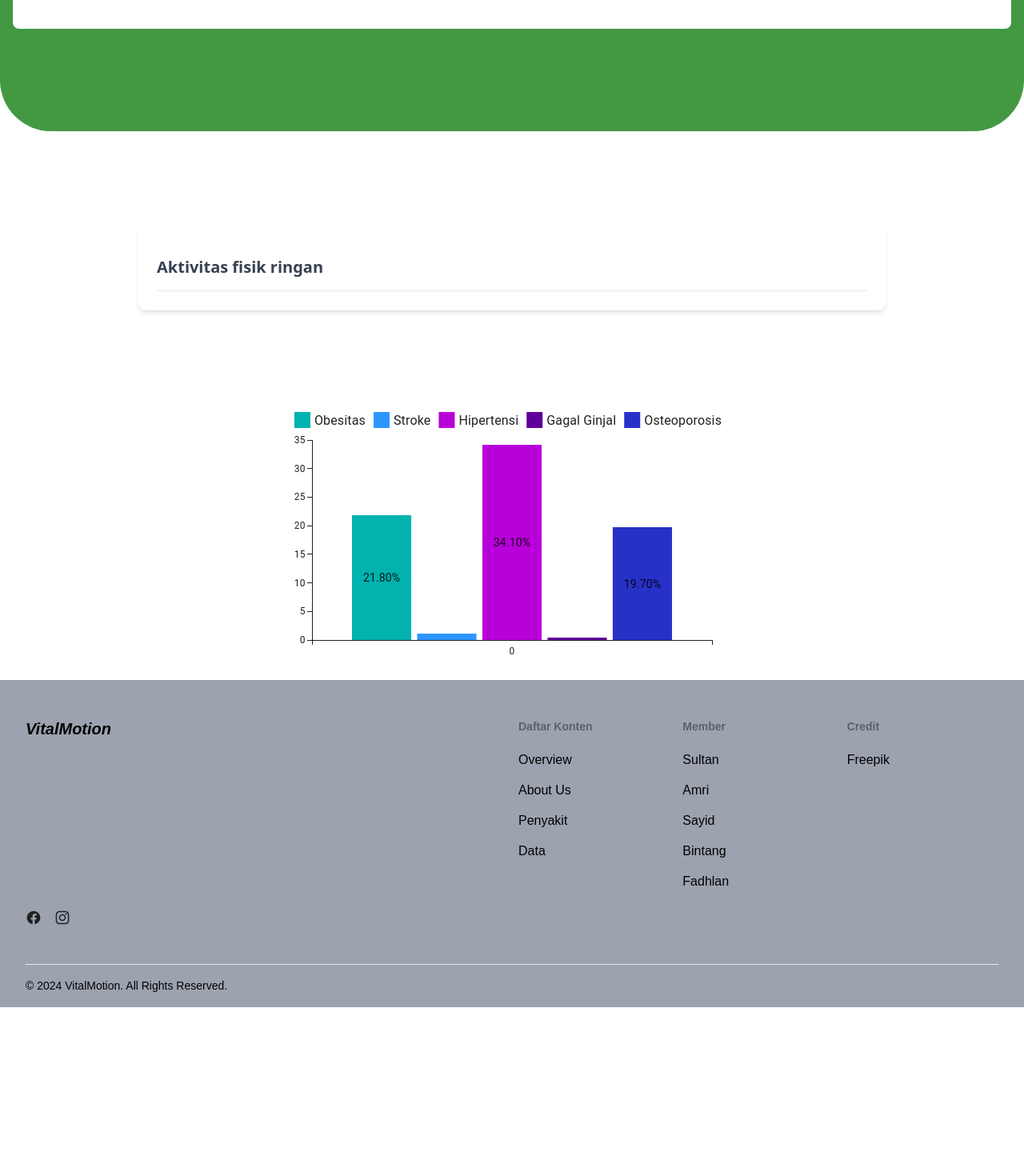
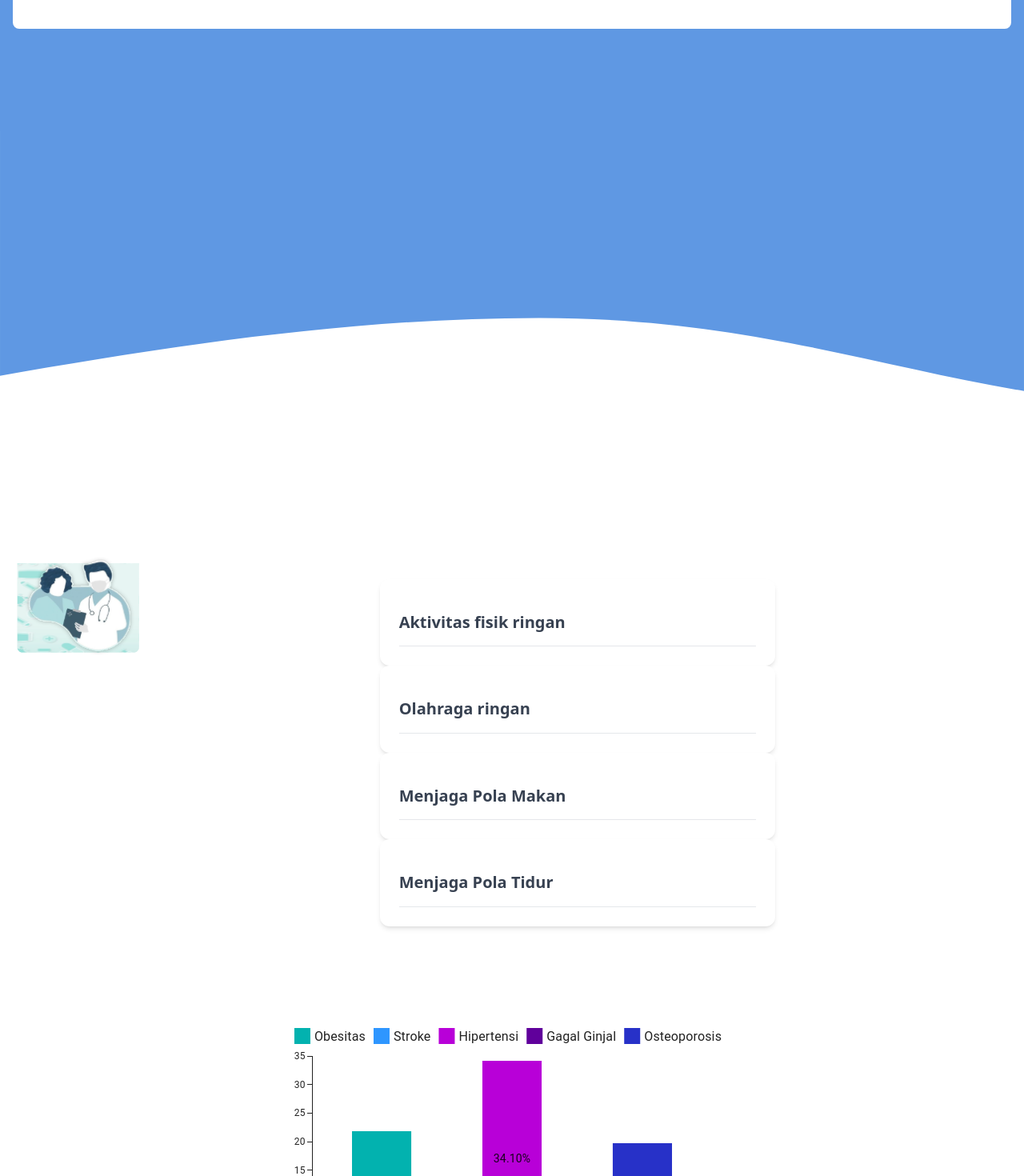
Before and after one commit to mybezen/prj-sagas, a React (Vite) app: page / in a window 1280 px wide. Shown: the part 3200-4670 px from the top of the page at 80% size. Before the commit the page ends 4459 px from the top, so only its background shows below. Built offline with nearby package versions, Linux system fonts and the light colour scheme.

Commit message:
Edit Information Section

```diff
--- a/src/components/Card.jsx
+++ b/src/components/Card.jsx
@@ -3,7 +3,7 @@ import { AccordionCustomAnimation, AccordionPencegahan1, AccordionPencegahan2, A
 
 export function PencegahanCard1() {
   return (
-    <Card className="w-9/12">
+    <Card className="w-6/12">
       <CardBody>
         <AccordionPencegahan1/>
       </CardBody>
@@ -13,7 +13,7 @@ export function PencegahanCard1() {
 
 export function PencegahanCard2() {
   return (
-    <Card className="w-9/12">
+    <Card className="w-6/12">
       <CardBody>
         <AccordionPencegahan2 />
       </CardBody>
@@ -22,7 +22,7 @@ export function PencegahanCard2() {
 }
 export function PencegahanCard3() {
   return (
-    <Card className="w-9/12">
+    <Card className="w-6/12">
       <CardBody>
         <AccordionPencegahan3 />
       </CardBody>
@@ -31,7 +31,7 @@ export function PencegahanCard3() {
 }
 export function PencegahanCard4() {
   return (
-    <Card className="w-9/12">
+    <Card className="w-6/12">
       <CardBody>
         <AccordionPencegahan4 />
       </CardBody>
--- a/src/components/Tabs.jsx
+++ b/src/components/Tabs.jsx
@@ -29,7 +29,7 @@ export default function IconLabelTabs() {
   };
 
   return (
-    <div className="flex flex-col items-center pt-24 pb-32 my-5 bg-lime-gr rounded-b-[4rem]">
+    <div className="flex flex-col items-center pt-24 pb-32 mt-5 bg-sky-bl">
       <h1 className="text-4xl poppins-bold pb-1">
         Kenali Penyakit Tidak Menular
       </h1>
--- a/src/sections/Information.jsx
+++ b/src/sections/Information.jsx
@@ -1,7 +1,9 @@
 import AOS from 'aos';
 import 'aos/dist/aos.css';
 import { useEffect } from 'react';
-import { PencegahanCard1 } from '../components/Card';
+import { PencegahanCard1, PencegahanCard2, PencegahanCard3, PencegahanCard4 } from '../components/Card';
+import CloudIcon from '../assets/CloudBottom.svg'
+import DoctIcon from '../assets/HaloDog.svg'
 
 function Information() {
   useEffect(() => {
@@ -13,12 +15,23 @@ function Information() {
   }, []);
 
   return (
-    <div
-      className="container flex flex-col items-center my-4 py-24"
-      data-aos="fade-up"
-      data-aos-duration="700"
-    >
-      <PencegahanCard1 />
+    <div>
+      <img className='absolute' src={CloudIcon} alt="" />
+      <div
+        className="container pt-[32rem] pb-16 flex"
+        data-aos="fade-up"
+        data-aos-duration="700"
+      >
+        <div>
+          <img src={DoctIcon} alt="" />
+        </div>
+        <div className='flex flex-col items-center p-[3rem]'>
+          <PencegahanCard1 />
+          <PencegahanCard2 />
+          <PencegahanCard3 />
+          <PencegahanCard4 />
+        </div>
+      </div>
     </div>
   );
 }
--- a/tailwind.config.js
+++ b/tailwind.config.js
@@ -19,6 +19,7 @@ export default {
         'gr-blue' : '#347991',
         'gd-db' : '#40284B',
         'gd-lb' : '#3E76C5',
+        'sky-bl' : '#5F98E3'
 
       }
     },
```
Also changed, not shown: src/assets/CloudBottom.svg (added), src/assets/HaloDog.svg (added).
